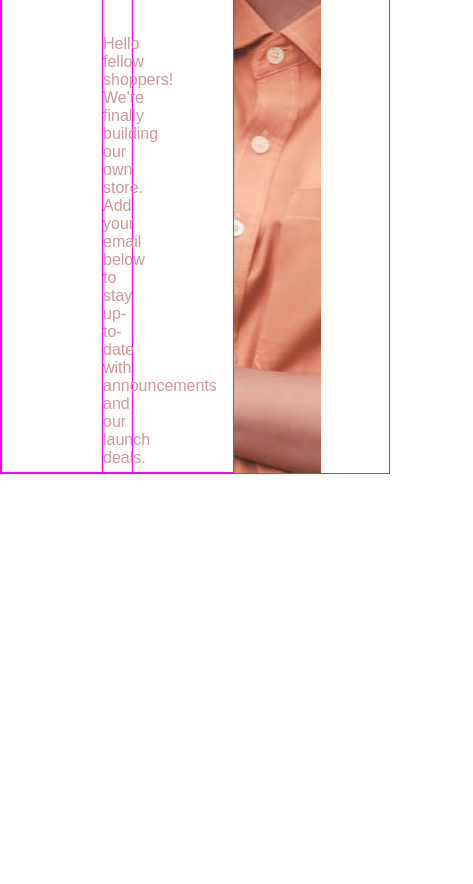
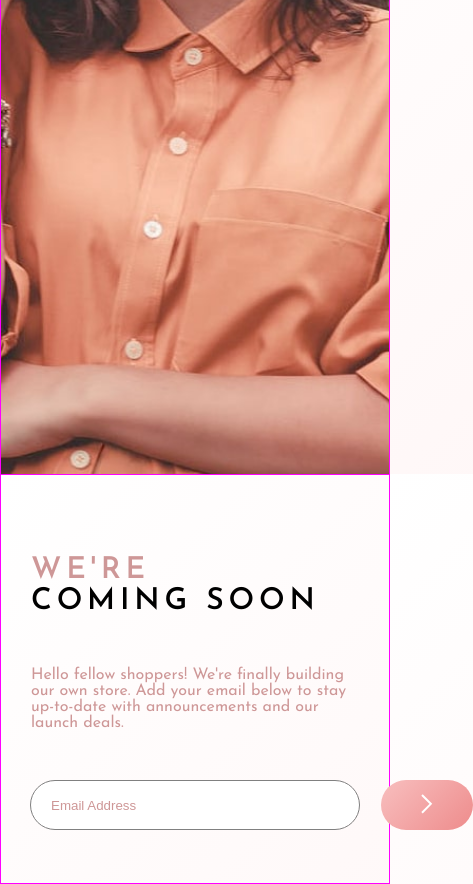
Before and after one commit to DicksonAnthony/base-apparel-coming-soon-, a plain HTML site: page index.html in a window 390 px wide. Shown: the part 370-1254 px from the top of the page, 473 px wide, since content can reach past the window. Before the commit the page ends 844 px from the top, so only its background shows below. Drawn offline with Linux system fonts and the light colour scheme; a web font is replaced by a local one.

Commit message:
Changed the whole structure

```diff
--- a/index.html
+++ b/index.html
@@ -8,38 +8,30 @@
     <title>Base apparel</title>
   </head>
   <body>
-    <!--div 1-->
-    <div class="desktop">
-      <!--div 2-->
-
+    <div class="desktop mobile">
+      <!-- <img src="images/logo.svg" class="logo" /> -->
       <div class="cont">
-        <!-- div 2 1 -->
-        <div class="logo"><img src="images/logo.svg" alt="logo" /></div>
-        <!-- div 2 2 -->
+        <div class="hero">
+          <img src="images/hero-desktop.jpg" alt="myhero😍" />
+        </div>
         <div class="notsame">
           <div class="big-text">
             <span class="we">WE'RE</span><br />
             COMING SOON
           </div>
-          <!-- div 2 3 -->
           <div class="small-text">
             Hello fellow shoppers! We're finally building our own store. Add
             your email below to stay up-to-date with announcements and our
             launch deals.
           </div>
-          <!-- div 2 4 -->
           <div class="input">
             <input type="email" placeholder="Email Address" />
           </div>
+          <a class="button">
+            <img src="images/icon-arrow.svg" />
+          </a>
         </div>
       </div>
-
-      <!-- img div  -->
-      <!-- Might probably use flex box, idk -->
-      <div class="hero">
-        <img src="images/hero-desktop.jpg" alt="myhero😍" />
-      </div>
-      <div class="button"><img src="images/icon-arrow.svg" alt="icon" /></div>
     </div>
   </body>
 </html>
--- a/style.css
+++ b/style.css
@@ -1,4 +1,4 @@
-@import url(https://fonts.google.com/specimen/Josefin+Sans);
+@import url("https://fonts.googleapis.com/css2?family=Josefin+Sans:wght@300;400;600&display=swap");
 /* beginning of CSS*/
 html {
   scroll-behavior: smooth;
@@ -9,44 +9,42 @@ html {
   box-sizing: border-box;
 }
 .desktop {
+  height: 100vh;
+  margin: 0 auto;
+  overflow: hidden;
+  max-width: 1440px;
   background-size: cover;
+}
+body {
+  font-size: 1rem;
+  font-family: "Josefin Sans", sans-serif;
+  background: linear-gradient(135deg, hsl(0, 0%, 100%), hsl(0, 100%, 98%));
+}
+img {
+  max-width: 100%;
+  box-sizing: border-box;
+}
+.logo{
+  border: 1px solid magenta;
+  display: inline;
+}
+.cont {
+  display: flex;
+}
+.hero {
+  order: 2;
   height: 100vh;
-  max-width: 1440px;
-  display: flex;
-  justify-content: space-between;
-  overflow: hidden;
-  margin: 0 auto;
   border: 1px solid magenta;
 }
-body {
-  background: linear-gradient(135deg, hsl(0, 80%, 86%), hsl(0, 74%, 74%)),
-    linear-gradient(135deg, hsl(0, 0%, 100%), hsl(0, 100%, 98%) opacity(0.2));
-  font-family: Josefin sans, sans-serif;
-  font-size: 1rem;
+.hero img {
+  object-fit: cover;
+  height: 100vh;
 }
-img {
-  box-sizing: border-box;
-  max-width: 100%;
-  height: 100%;
-  object-fit: cover;
-}
-.cont {
-  padding: 3.75rem 6.25rem 5.625rem;
-  max-width: 60%;
-  border: 1px solid magenta;
-}
-.logo {
-  border: 1px solid magenta;
-  margin-bottom: 1.25rem;
-}
-/* .hero {
- max-width:100%;
-} */
 .big-text {
+  font-weight: 600;
+  margin: 3.125rem 0;
   font-size: 1.875rem;
-  font-weight: 600;
   letter-spacing: 0.3rem;
-  margin: 3.125rem 0;
 }
 .small-text {
   margin-bottom: 50px;
@@ -57,21 +55,45 @@ span {
 }
 .notsame {
   border: 1px solid magenta;
-  margin-top: 7.5rem;
 }
 input {
   outline: none;
   height: 3rem;
   width: 25rem;
+  border: none;
+  padding: 1.25rem;
+  box-sizing: border-box;
   border-radius: 6.25rem;
-  border: 1px hsl(0, 5%, 80%);
-  border-style: solid;
-  box-sizing: border-box;
-  padding: 1.25rem;
+  outline: 1px solid grey;
 }
 input::placeholder {
   color: hsl(0, 36%, 70%);
 }
-.button{
-  max-width: 100%;
+.button {
+  left: 350px;
+  bottom: 35px;
+  padding: 22px 40px 12px;
+  position: relative;
+  border-radius: 25px;
+  background: linear-gradient(135deg, hsl(0, 80%, 86%), hsl(0, 74%, 74%));
 }
+
+/* mobile version */
+@media screen and (max-width: 800px) {
+  .mobile {
+    flex-direction: column;
+    overflow: visible;
+  }
+  .cont {
+    flex-direction: column;
+  }
+  .notsame{
+    padding: 30px;
+  }
+  .hero {
+    order: -1;
+  }
+  input {
+    width: 100%;
+  }
+}
```
Also changed, not shown: design/design structure.jpg (added).
